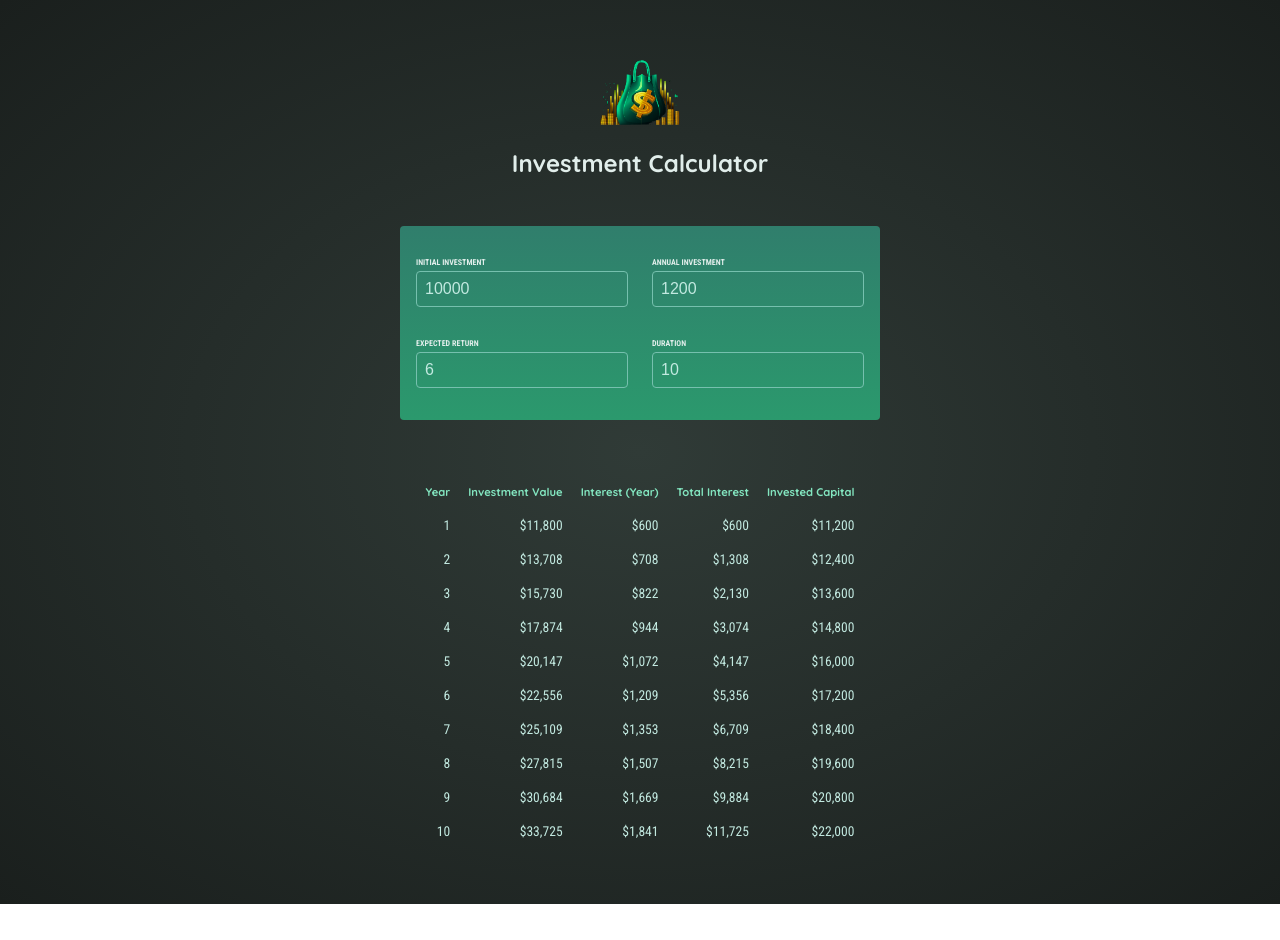
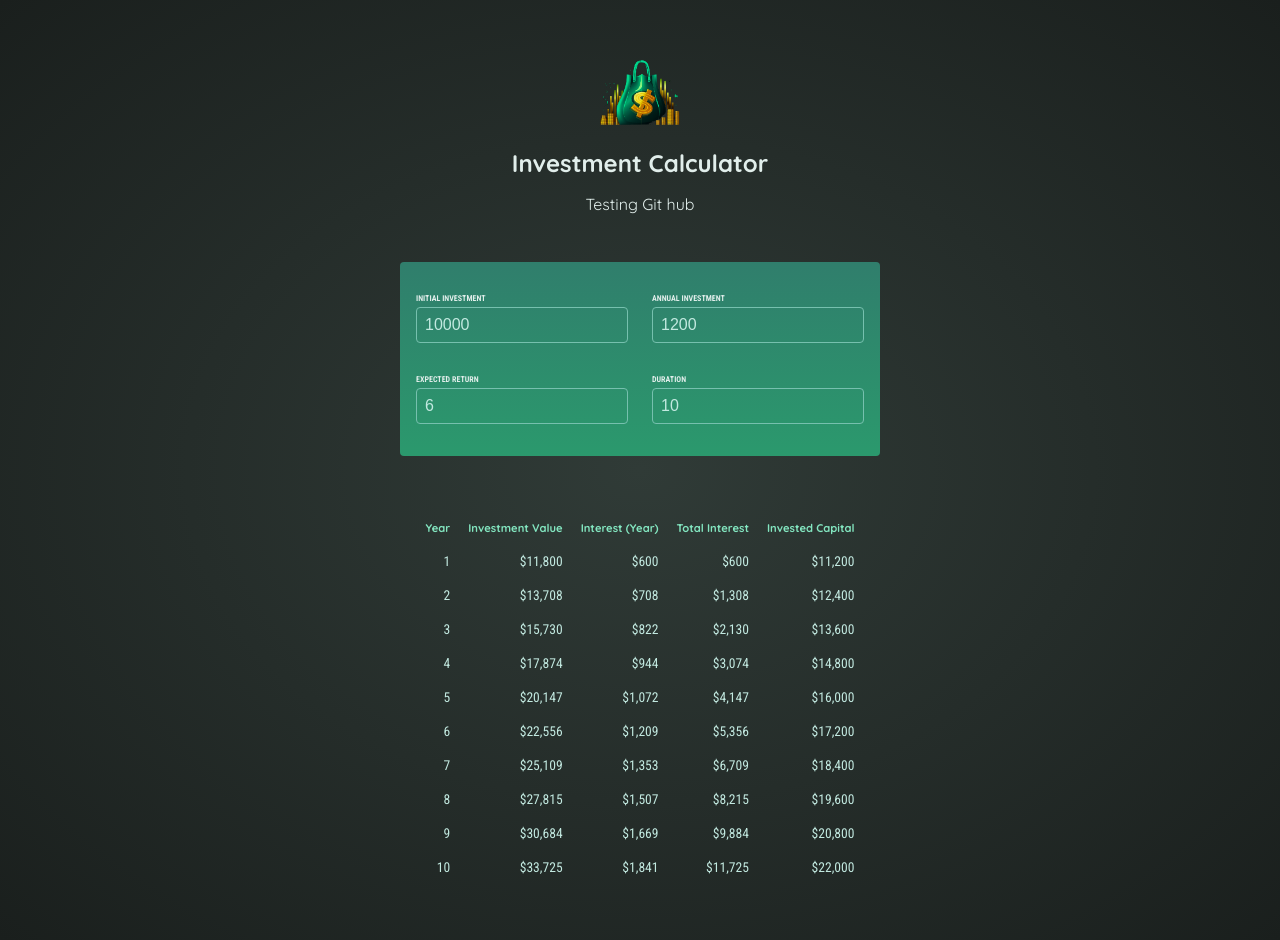
Before and after one commit to raizo7/Investment-Calculator, a React (Vite) app: page / in a window 1280 px wide. Before the commit the page ends 904 px from the top, so only its background shows below. Built offline with nearby package versions, Linux system fonts and the light colour scheme.

Commit message:
changed header file

```diff
--- a/src/components/Header.jsx
+++ b/src/components/Header.jsx
@@ -5,6 +5,7 @@ export default function Header() {
     <header id="header">
       <img src={logo} alt="Logo showing a money bag" />
       <h1>Investment Calculator</h1>
+      <p>Testing Git hub </p>
     </header>
   );
 }
```
